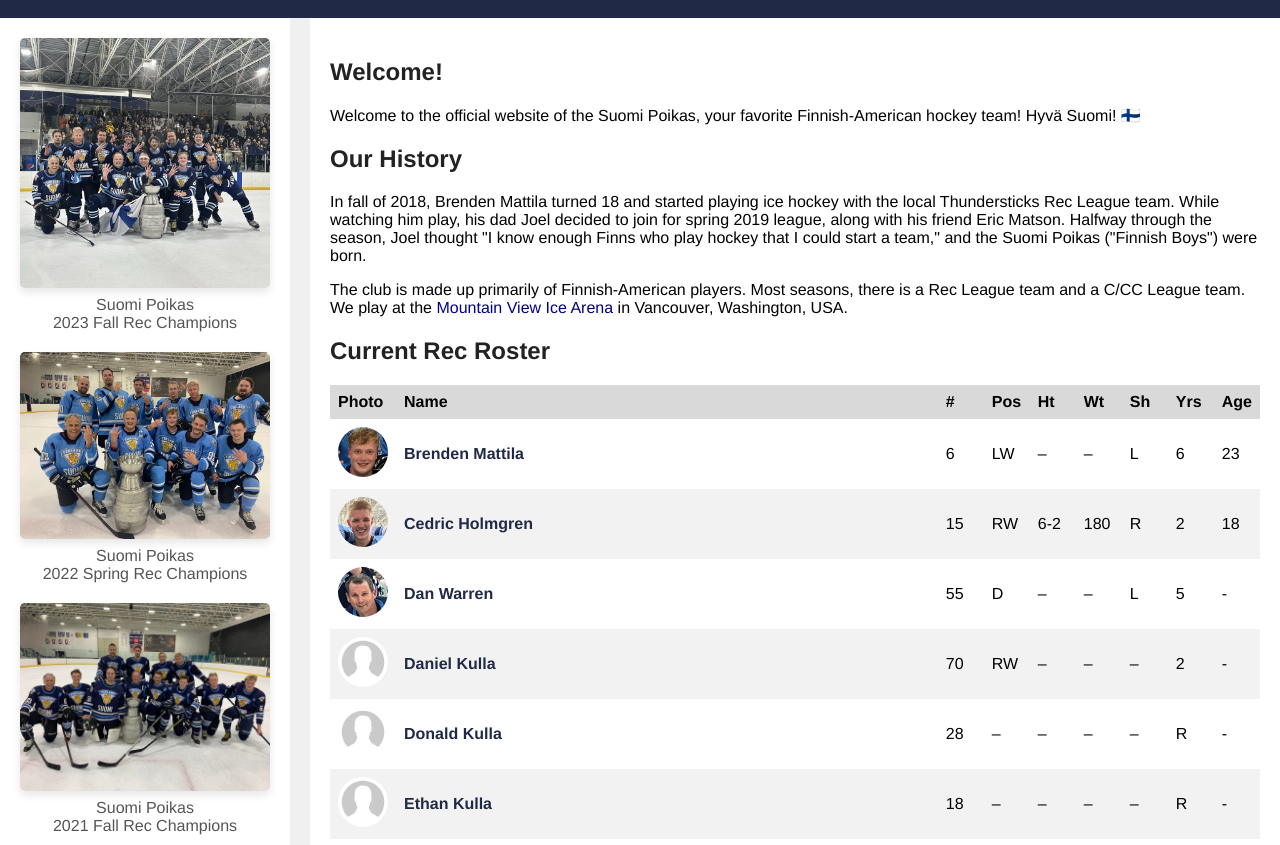
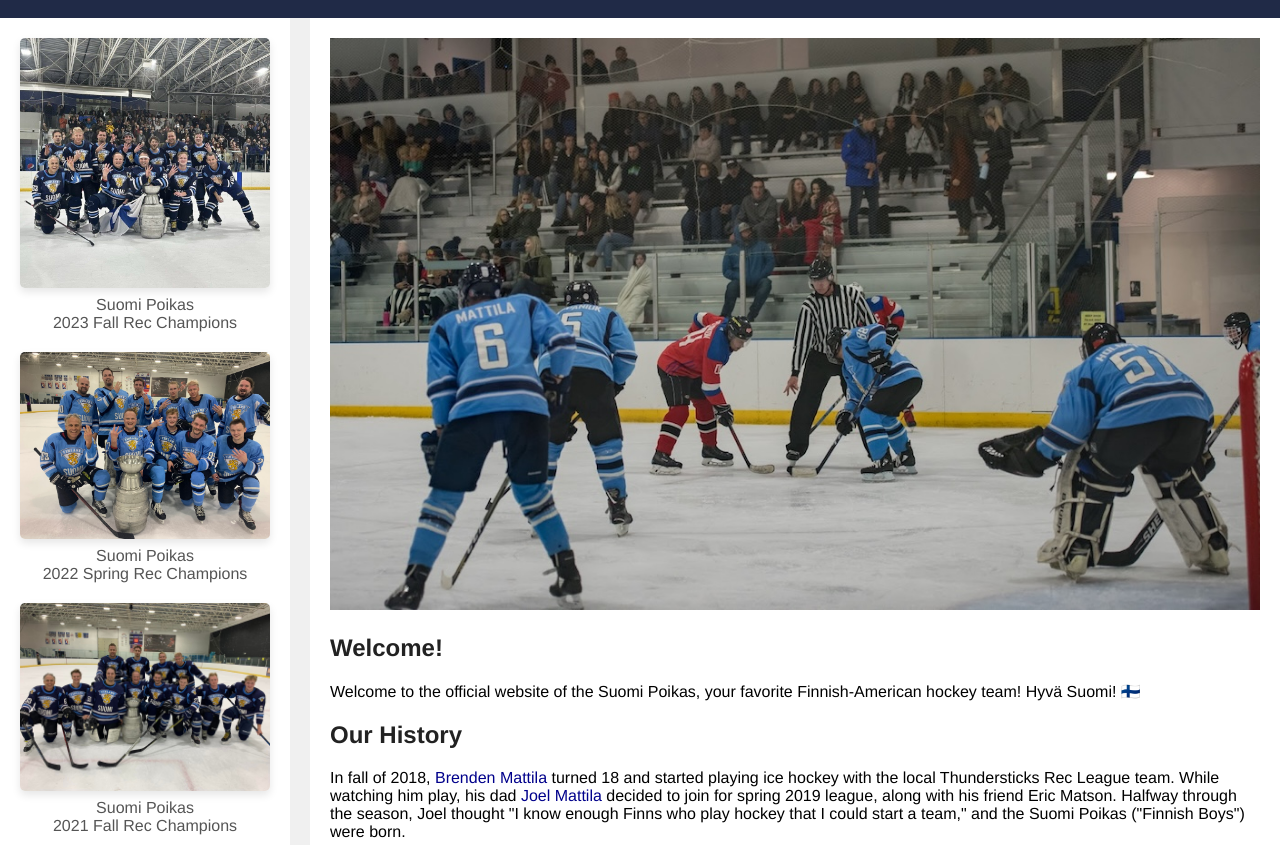
Before and after one commit to jamonholmgren/poikas, a plain HTML site: page index.html in a window 1280 px wide. Shown: the part 50-895 px from the top of the page. Drawn offline with Linux system fonts and the light colour scheme.

Commit message:
Add splash image and update player links

```diff
--- a/index.html
+++ b/index.html
@@ -56,6 +56,11 @@
       </div>
       <main>
         <article>
+          <img
+            src="/images/poikas-2019-rec-faceoff-brenden.jpg"
+            alt="Suomi Poikas"
+            class="splash"
+          />
           <h2>Welcome!</h2>
           <p>
             Welcome to the official website of the Suomi Poikas, your favorite
@@ -64,12 +69,17 @@
 
           <h2>Our History</h2>
           <p>
-            In fall of 2018, Brenden Mattila turned 18 and started playing ice
-            hockey with the local Thundersticks Rec League team. While watching
-            him play, his dad Joel decided to join for spring 2019 league, along
-            with his friend Eric Matson. Halfway through the season, Joel
-            thought "I know enough Finns who play hockey that I could start a
-            team," and the Suomi Poikas ("Finnish Boys") were born.
+            In fall of 2018,
+            <a href="/player/?player=Brenden%20Mattila">Brenden Mattila</a>
+            turned 18 and started playing ice hockey with the local
+            Thundersticks Rec League team. While watching him play, his dad
+            <a href="http://localhost:9090/player/?player=Joel%20Mattila"
+              >Joel Mattila</a
+            >
+            decided to join for spring 2019 league, along with his friend Eric
+            Matson. Halfway through the season, Joel thought "I know enough
+            Finns who play hockey that I could start a team," and the Suomi
+            Poikas ("Finnish Boys") were born.
           </p>
           <p>
             The club is made up primarily of Finnish-American players. Most
--- a/styles.css
+++ b/styles.css
@@ -55,6 +55,10 @@ main {
 
 h2 {
   color: #222;
+}
+
+.splash {
+  width: 100%;
 }
 
 table tr th,
```
Also changed, not shown: images/poikas-2019-rec-faceoff-brenden.jpg (added).
